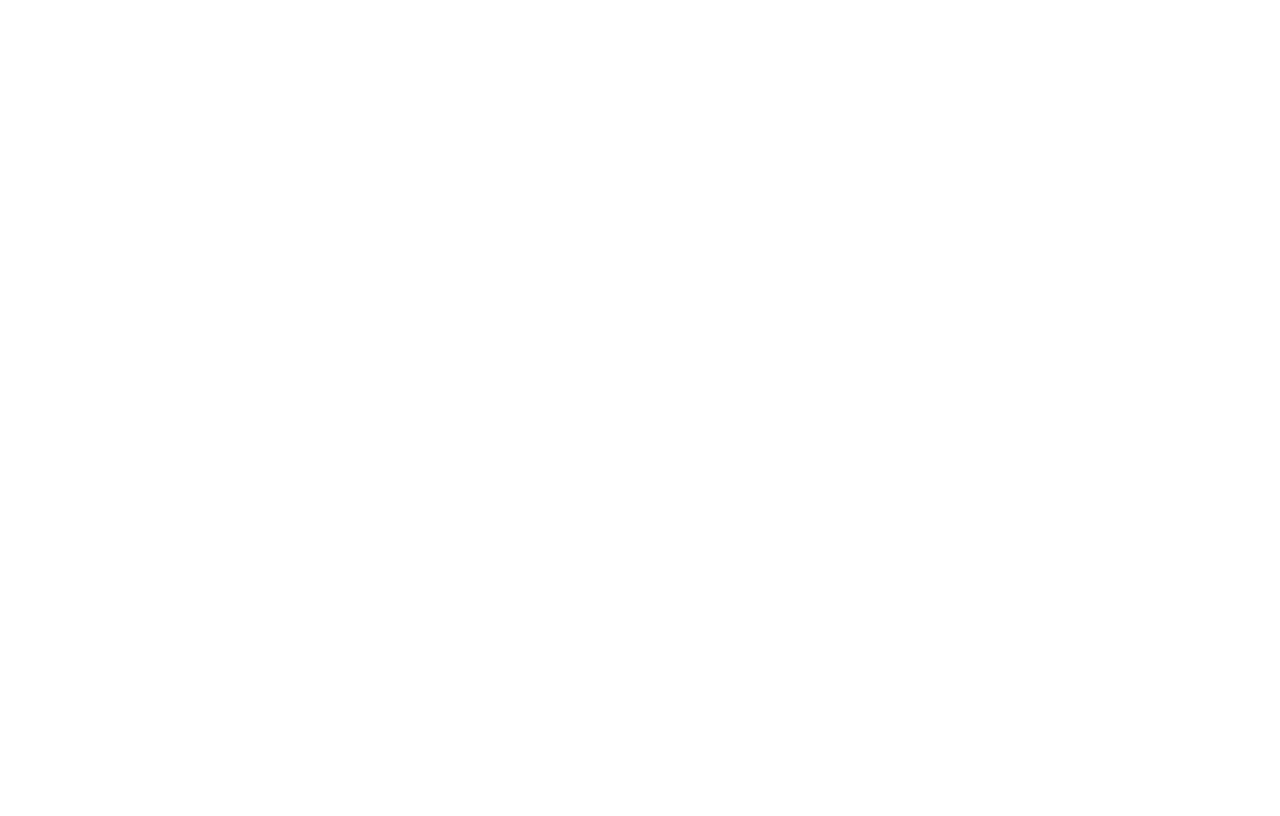
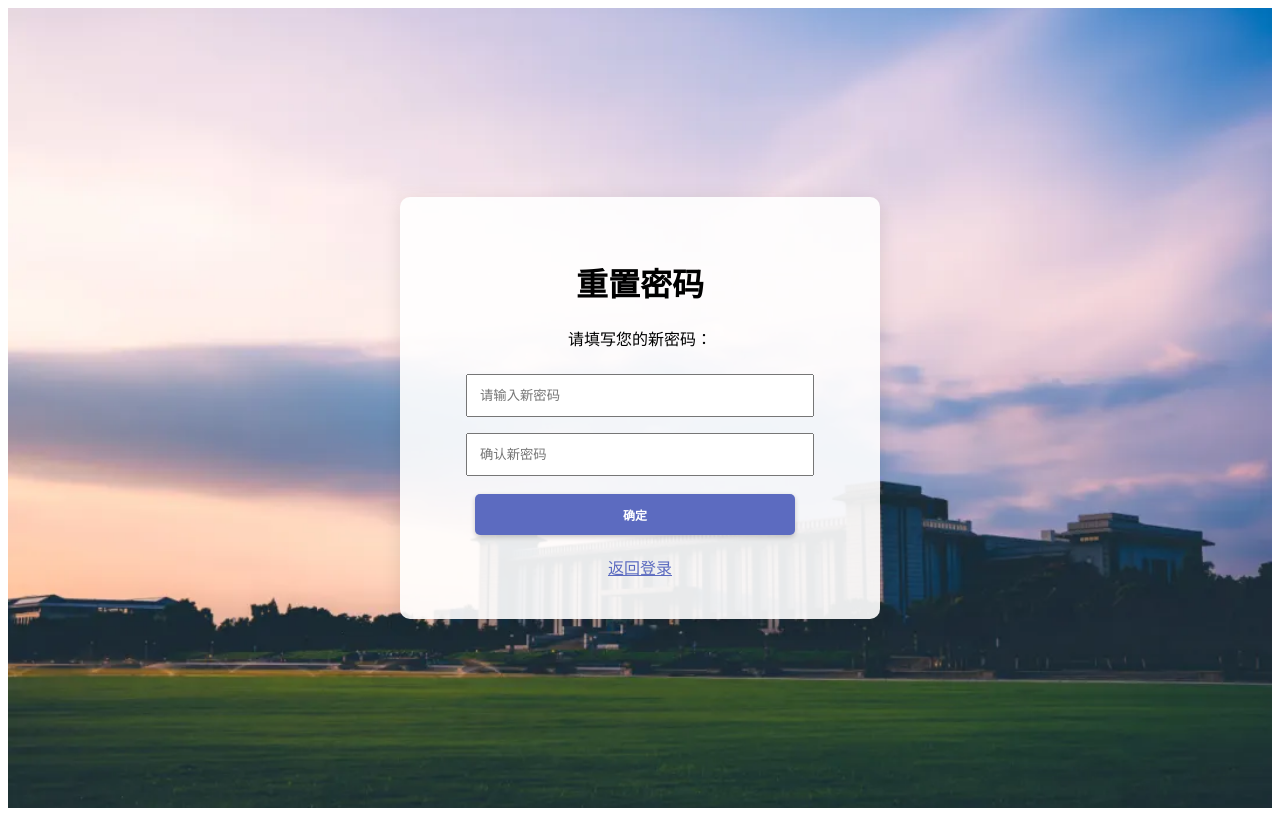
Before and after one commit to ricciii0/Smart_Echo, a Vue app in the folder frontend/: page /reset-password in a window 1280 px wide. Before the commit this address had no page. Built offline with nearby package versions, Linux system fonts and the light colour scheme.

Commit message:
添加了邮箱验证码部分

```diff
--- a/frontend/src/components/login/ForgotPassword.vue
+++ b/frontend/src/components/login/ForgotPassword.vue
@@ -4,7 +4,18 @@
       <h1>忘记密码</h1>
       <p>请输入您的邮箱以重置密码：</p>
       <input type="email" v-model="email" placeholder="请输入邮箱" required />
-      <button @click="resetPassword">重置密码</button>
+       <!-- 验证码输入框 -->
+      <div class="verification-container">
+        <input type="text" v-model="verificationCode" placeholder="请输入验证码" required />
+        <button class="send-code-btn" @click="sendVerificationCode">发送验证码</button>
+      </div>
+        <router-link
+        v-if="verificationCode === correctCode"
+        to="/reset-password"
+        class="router-link-btn"
+      >
+        确定
+      </router-link>
       <div class="link" @click="$router.push('/')">返回登录</div>
     </div>
   </div>
@@ -15,12 +26,18 @@
   data() {
     return {
       email: '',
+       verificationCode: '',
+      correctCode: '123456', // 假设这是正确的验证码，实际情况应该从服务器获取并验证
+
     };
   },
   methods: {
-    resetPassword() {
-      alert(`重置密码链接已发送到 ${this.email}`);
+     sendVerificationCode() {
+      alert(`验证码已发送到 ${this.email}`);
     },
+
+
+
   },
 };
 </script>
@@ -49,6 +66,31 @@
   padding: 12px; /* 内边距 */
   margin: 8px 0; /* 上下外边距 */
 }
+input[type="text"] {
+  width:50%;
+  padding:12px;
+  display:flex;
+
+}
+
+.verification-container {
+  display: flex;
+
+  align-items: center;
+    justify-content: center; /* 居中 */
+
+}
+
+.send-code-btn {
+  width:100px;
+  padding: 12px;
+  margin-left: 10px;
+  background-color: #5c6bc0; /* 按钮颜色 */
+  color: white; /* 按钮文本颜色 */
+  border: none; /* 去掉边框 */
+  border-radius: 5px; /* 圆角 */
+  cursor: pointer; /* 鼠标样式 */
+}
 
 button {
   width: 80%; /* 按钮宽度 */
--- a/frontend/src/components/login/Register.vue
+++ b/frontend/src/components/login/Register.vue
@@ -4,13 +4,13 @@
 	    <router-view />
 
     <div class="register-container">
-      <h1>注册修改成功！</h1>
+      <h1>注册</h1>
       <form @submit.prevent="handleRegister">
         <select v-model="role" @change="toggleFields">
           <option value="" disabled selected>选择身份</option>
           <option value="student">学生</option>
           <option value="teacher">教师</option>
-        </select>sssss
+        </select>
 
         <div v-if="role === 'student'">
           <input type="text" v-model="studentId" placeholder="学号" required />
--- /dev/null
+++ b/frontend/src/components/login/reset-password.vue
@@ -0,0 +1,159 @@
+<template>
+  <div class="reset-password-page">
+    <div class="reset-password-container">
+      <h1>重置密码</h1>
+      <p>请填写您的新密码：</p>
+
+      <!-- 新密码输入框 -->
+      <input
+        type="password"
+        v-model="newPassword"
+        placeholder="请输入新密码"
+        required
+      />
+
+      <!-- 确认密码输入框 -->
+      <input
+        type="password"
+        v-model="confirmPassword"
+        placeholder="确认新密码"
+        required
+      />
+
+      <!-- 提交按钮 -->
+      <button @click="submitNewPassword">确定</button>
+
+      <!-- 当密码一致时，显示 router-link 进行跳转 -->
+
+
+      <!-- 返回登录 -->
+      <div class="link" @click="$router.push('/')">返回登录</div>
+          <router-link
+        v-if="isPasswordReset"
+        to="/main"
+        class="link-btn"
+      >
+        密码重置成功，返回登录
+      </router-link>
+
+    </div>
+  </div>
+</template>
+
+<script>
+export default {
+  data() {
+    return {
+      newPassword: '',
+      confirmPassword: '',
+      isPasswordReset: false, // 用于跟踪密码是否成功重置
+    };
+  },
+  methods: {
+    async submitNewPassword() {
+      if (this.newPassword === this.confirmPassword) {
+        try {
+          // 假设有一个 API 用于更新密码
+          await this.updatePassword(this.newPassword);
+
+          // 密码更新成功，设置标志并让 router-link 显示
+          this.isPasswordReset = true;
+        } catch (error) {
+          // 处理错误
+          console.error('密码更新失败', error);
+          alert('密码更新失败，请重试');
+        }
+      } else {
+        alert('两次密码输入不一致，请重新输入');
+      }
+    },
+
+    async updatePassword(newPassword) {
+      // 这里是向后端发送密码更新请求的示例
+      // 请根据实际 API 修改 URL 和请求方法
+      const response = await fetch('/api/update-password', {
+        method: 'POST',
+        headers: {
+          'Content-Type': 'application/json',
+        },
+        body: JSON.stringify({ newPassword }),
+      });
+
+      if (!response.ok) {
+        throw new Error('网络响应不正常');
+      }
+
+      return response.json();
+    },
+  },
+};
+</script>
+
+<style scoped>
+.reset-password-page {
+  height: 100vh; /* 视口高度 */
+  background: url('../../img/background.png') no-repeat center center fixed; /* 背景图片 */
+  background-size: cover; /* 背景图片覆盖 */
+  display: flex; /* 使用 flexbox 居中 */
+  justify-content: center; /* 水平居中 */
+  align-items: center; /* 垂直居中 */
+}
+
+.reset-password-container {
+  text-align: center;
+  background: rgba(255, 255, 255, 0.9); /* 半透明白色背景 */
+  border-radius: 10px; /* 圆角 */
+  padding: 40px; /* 内边距 */
+  box-shadow: 0 4px 20px rgba(0, 0, 0, 0.1); /* 阴影 */
+  width: 400px; /* 宽度 */
+}
+
+input[type="password"] {
+  width: 80%; /* 输入框宽度 */
+  padding: 12px; /* 内边距 */
+  margin: 8px 0; /* 上下外边距 */
+}
+
+button {
+  width: 80%; /* 按钮宽度 */
+  padding: 12px; /* 内边距 */
+  margin-top: 10px; /* 增加按钮与输入框之间的距离 */
+  margin-bottom: 10px;
+  background-color: #5c6bc0; /* 按钮颜色 */
+  color: white; /* 按钮文本颜色 */
+  border: none; /* 去掉边框 */
+  border-radius: 5px; /* 圆角 */
+  cursor: pointer; /* 鼠标样式 */
+}
+
+button:hover {
+  background-color: #3f51b5; /* 按钮悬停效果 */
+}
+
+.link {
+  margin-top: 10px;
+  color: #5c6bc0;
+  cursor: pointer;
+  text-decoration: underline;
+}
+
+.link:hover {
+  color: #3f51b5;
+}
+
+.link-btn {
+  display: block;
+  width: 80%;
+  padding: 12px;
+  margin-top: 10px;
+  background-color: #5c6bc0;
+  color: white;
+  text-align: center;
+  border-radius: 5px;
+  text-decoration: none;
+}
+
+.link-btn:hover {
+  background-color: #3f51b5;
+}
+</style>
--- a/frontend/src/js/router.js
+++ b/frontend/src/js/router.js
@@ -12,7 +12,7 @@
 import teaSocialInteraction from'../components/sqjl/teaSocialInteraction.vue';
 import OnlineExercise from'../components/zxlx/OnlineExercise.vue';
 import stuOnlineExercise from'../components/zxlx/stuOnlineExercise.vue';
-
+import ResetPassword from "../components/login/reset-password.vue";
 
 
 
@@ -85,6 +85,11 @@
 		name: 'stuOnlineExercise',
 		component: stuOnlineExercise,
 	  },
+	{
+		path: '/reset-password',
+		name: 'ResetPassword',
+		component: ResetPassword,
+	  },
 
 
 ];
```
Also changed, not shown: 1 other file (tests, documents, lock files or other folders).
